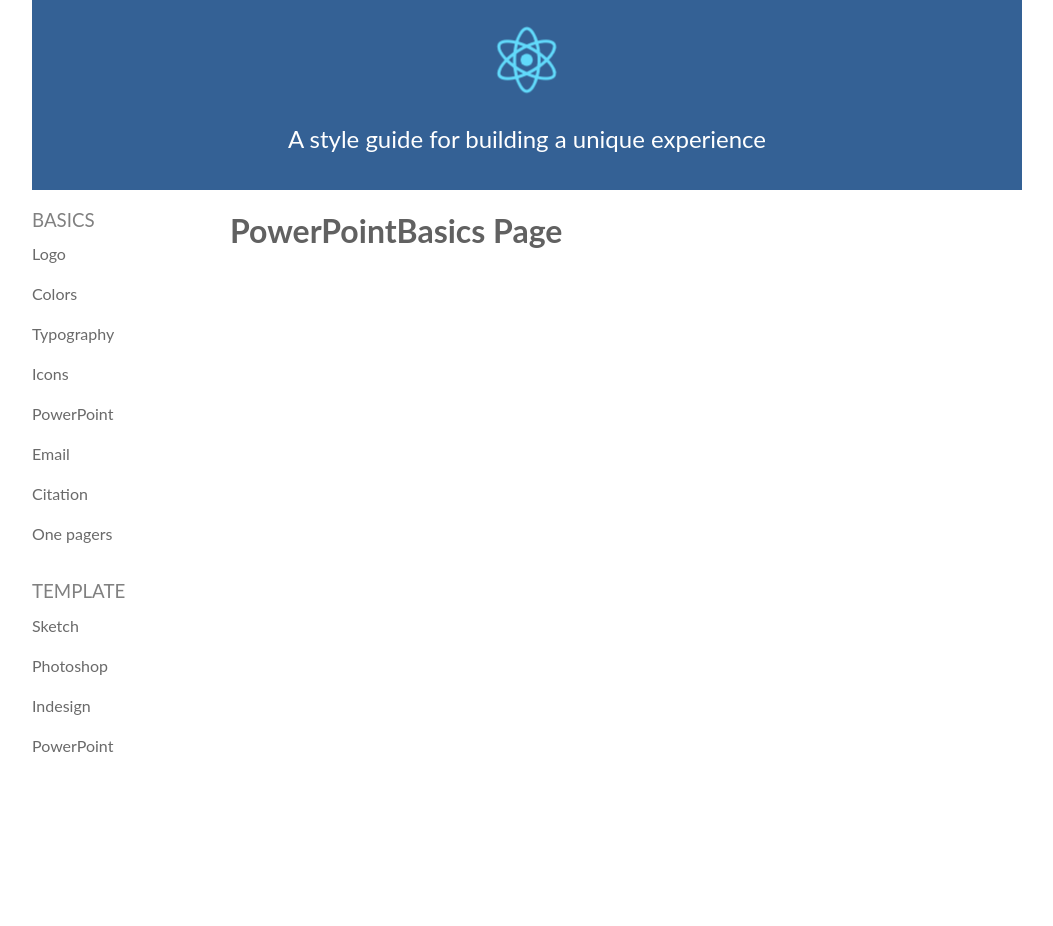
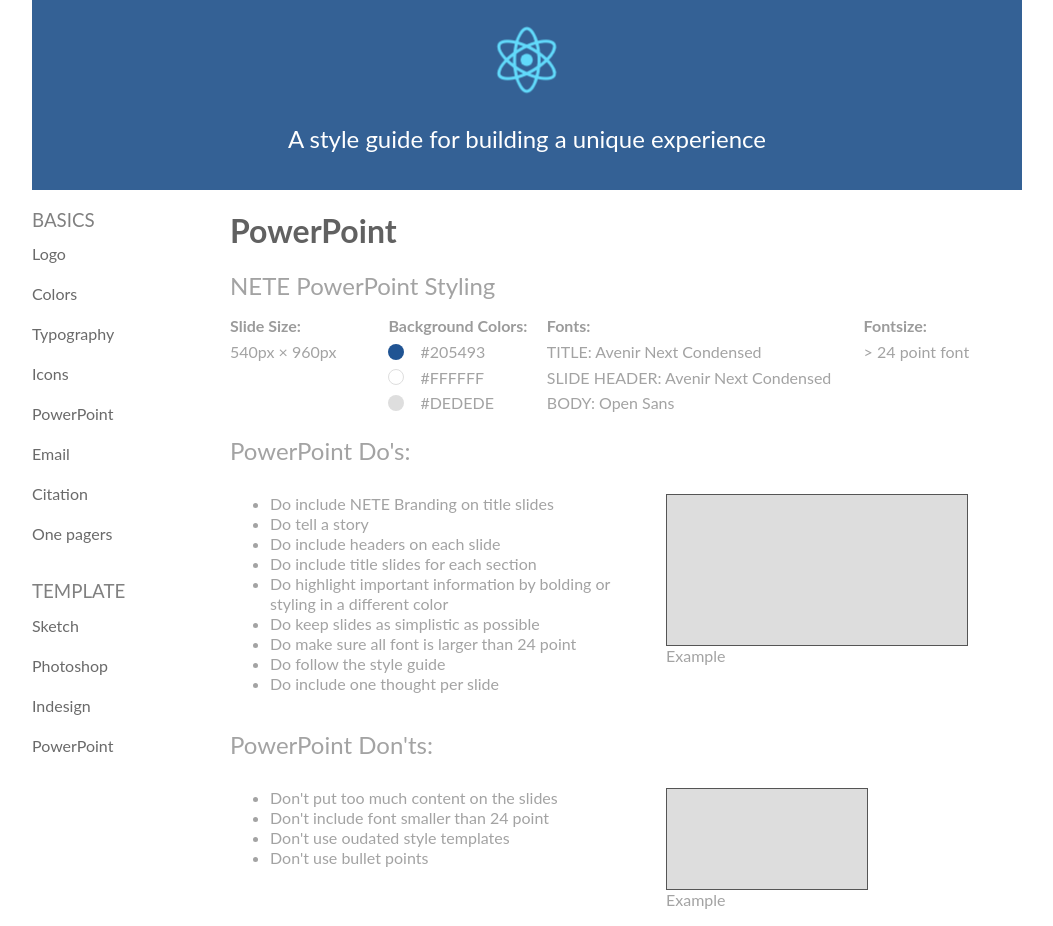
Before and after one commit to jason-jz-zhu/netestyleguide, a React (Create React App) app: page /PowerPoint in a window 1280 px wide. Shown: the whole page, without its empty margins (113-1166 px from the left). Before the commit the page ends 800 px from the top, so only its background shows below. Built offline with nearby package versions, Linux system fonts and the light colour scheme; the HTML template or start-up script is replaced by a standard one; what webfontloader would draw is missing.

Commit message:
PowerPoint Page

```diff
--- a/src/pages/PowerPointBasics/PowerPointBasics.js
+++ b/src/pages/PowerPointBasics/PowerPointBasics.js
@@ -1,12 +1,81 @@
 import React, { Component } from 'react';
+import SmallSwatch from '../../components/ColorSwatches/SmallSwatch/SmallSwatch';
+import List from '../../components/Layout/List/List';
+import { FlexRow, FlexColumn, FlexObject } from '../../components/Layout/Flex';
+import PlaceHolderImage from '../../components/Layout/PlaceHolderImage/PlaceHolderImage';
 import './PowerPointBasics.css';
 
 class PowerPointBasics extends Component {
   render() {
     return (
       <div className="PowerPointBasics">
-        <h1>PowerPointBasics Page</h1>
+        <h1>PowerPoint</h1>
+        <div>
+          <h2>NETE PowerPoint Styling</h2>
+          <FlexRow>
+            <List listName="Slide Size:">540px &times; 960px</List>
+            <List listName="Background Colors:">
+              <SmallSwatch color="#205493" />
+              <SmallSwatch color="#FFFFFF" border={1}/>
+              <SmallSwatch color="#DEDEDE" />
+            </List>
+            <List listName="Fonts:" flex={2}>
+              <div>TITLE: Avenir Next Condensed</div>
+              <div>SLIDE HEADER: Avenir Next Condensed</div>
+              <div>BODY: Open Sans</div>
+            </List>
+            <List listName="Fontsize:">{`> 24 point font`}</List>
+          </FlexRow>
+        </div>
+
+        <div>
+          <h2>{`PowerPoint Do's:`}</h2>
+          <FlexRow>
+            <FlexObject flex={1}>
+              <ul>
+                <li>Do include NETE Branding on title slides</li>
+                <li>Do tell a story</li>
+                <li>Do include headers on each slide</li>
+                <li>Do include title slides for each section</li>
+                <li>Do highlight important information by bolding or styling in a different color</li>
+                <li>Do keep slides as simplistic as possible</li>
+                <li>Do make sure all font is larger than 24 point</li>
+                <li>Do follow the style guide</li>
+                <li>Do include one thought per slide</li>
+              </ul>
+            </FlexObject>
+
+            <FlexObject flex={1}>
+              <figure>
+                <PlaceHolderImage width="300px" height="150px" />
+                <figcaption>Example</figcaption>
+              </figure>
+            </FlexObject>
+
+          </FlexRow>
+        </div>
+        <div>
+          <h2>{`PowerPoint Don'ts:`}</h2>
+          <FlexRow>
+            <FlexObject flex={1}>
+              <ul>
+                <li>Don't put too much content on the slides</li>
+                <li>Don't include font smaller than 24 point</li>
+                <li>Don't use oudated style templates</li>
+                <li>Don't use bullet points</li>
+              </ul>
+            </FlexObject>
+            <FlexObject flex={1}>
+              <figure>
+                <PlaceHolderImage width="200px" height="100px" />
+                <figcaption>Example</figcaption>
+              </figure>
+            </FlexObject>
+
+          </FlexRow>
+        </div>
       </div>
+
     );
   }
 }
```
